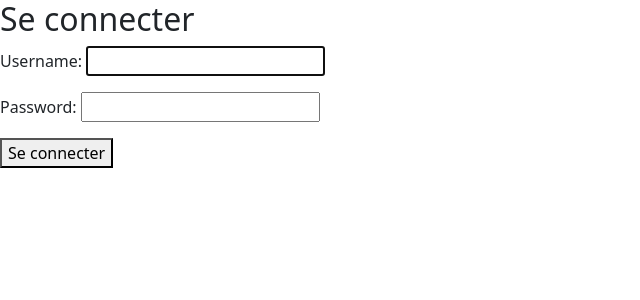
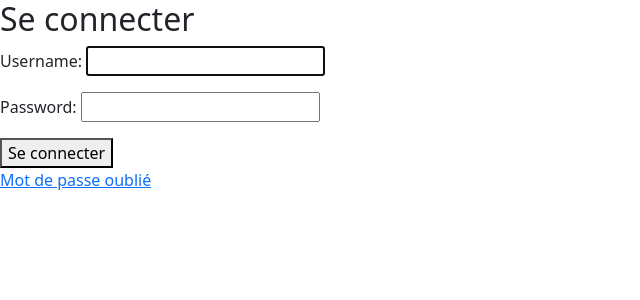
Before and after one commit to DylanLakhdari/EspaceShopping, a Django app: a page that uses templates/registration/login.html in a window 1280 px wide. Shown: the top 300 px of the page, without its empty margins (0-640 px from the left). Run offline with Django 5.2, Linux system fonts and the light colour scheme.

Commit message:
Ajout du lien vers password_reset

```diff
--- a/templates/registration/login.html
+++ b/templates/registration/login.html
@@ -11,4 +11,6 @@
     <button type="submit">Se connecter</button>
     </form>
 
+    <p><a href="{% url 'password_reset' %}">Mot de passe oublié</a></p>
+
 {% endblock %}
```
